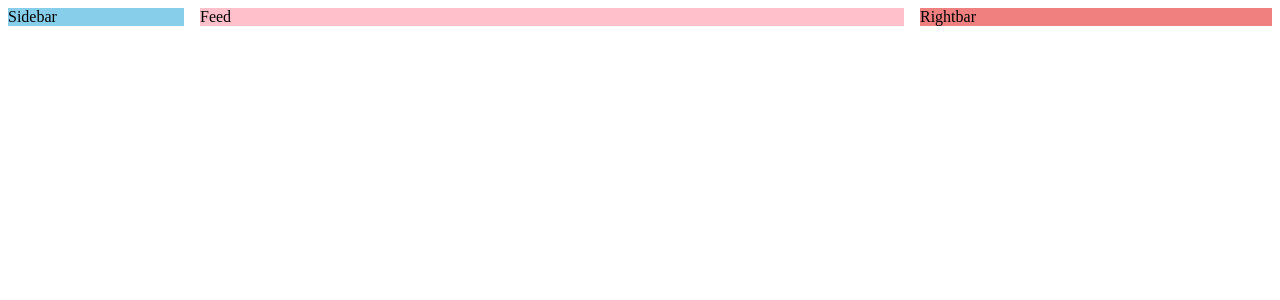
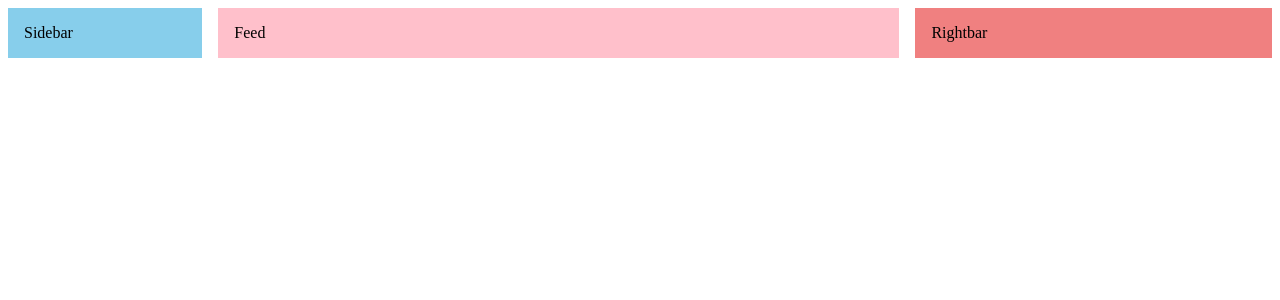
Before and after one commit to patriciakennedy/react-material-ui-tut, a React (Vite) app: page / in a window 1280 px wide. Shown: the top 300 px of the page. Built offline with nearby package versions, Linux system fonts and the light colour scheme.

Commit message:
Styled Rightbar component with MUI props and responsive display

```diff
--- a/src/components/Feed.jsx
+++ b/src/components/Feed.jsx
@@ -2,5 +2,5 @@ import { Box } from '@mui/material';
 import React from 'react';
 
 export default function Feed() {
-    return <Box bgcolor="pink" flex={4}>Feed</Box>;
+    return <Box bgcolor="pink" flex={4} p={2}>Feed</Box>;
 }
--- a/src/components/Rightbar.jsx
+++ b/src/components/Rightbar.jsx
@@ -2,7 +2,16 @@ import { Box } from '@mui/material';
 import React from 'react';
 
 function Rightbar() {
-    return <Box bgcolor="lightcoral" flex={2}>Rightbar</Box>;
+    return (
+        <Box
+            bgcolor="lightcoral"
+            flex={2}
+            p={2}
+            sx={{ display: { xs: 'none', sm: 'block' } }}
+        >
+            Rightbar
+        </Box>
+    );
 }
 
 export default Rightbar;
--- a/src/components/Sidebar.jsx
+++ b/src/components/Sidebar.jsx
@@ -1,8 +1,17 @@
 import { Box } from '@mui/material';
 import React from 'react';
 
-function Sidebar() {
-    return <Box bgcolor="skyblue" flex={1}>Sidebar</Box>;
-}
+const Sidebar = () => {
+    return (
+        <Box
+            bgcolor="skyblue"
+            flex={1}
+            p={2}
+            sx={{ display: { xs: 'none', sm: 'block' } }}
+        >
+            Sidebar
+        </Box>
+    );
+};
 
 export default Sidebar;
```
